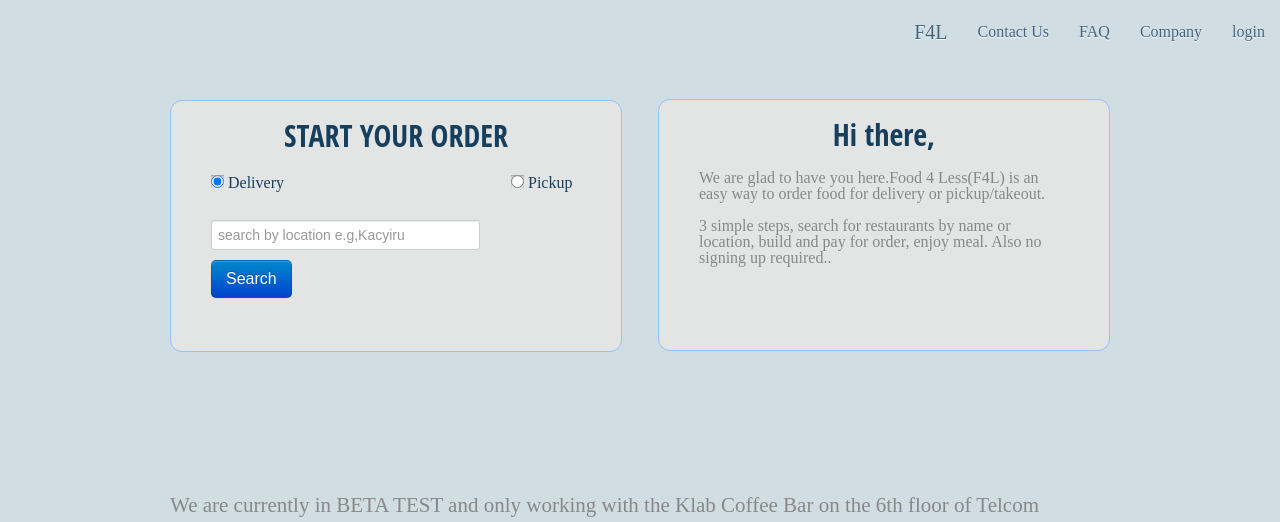
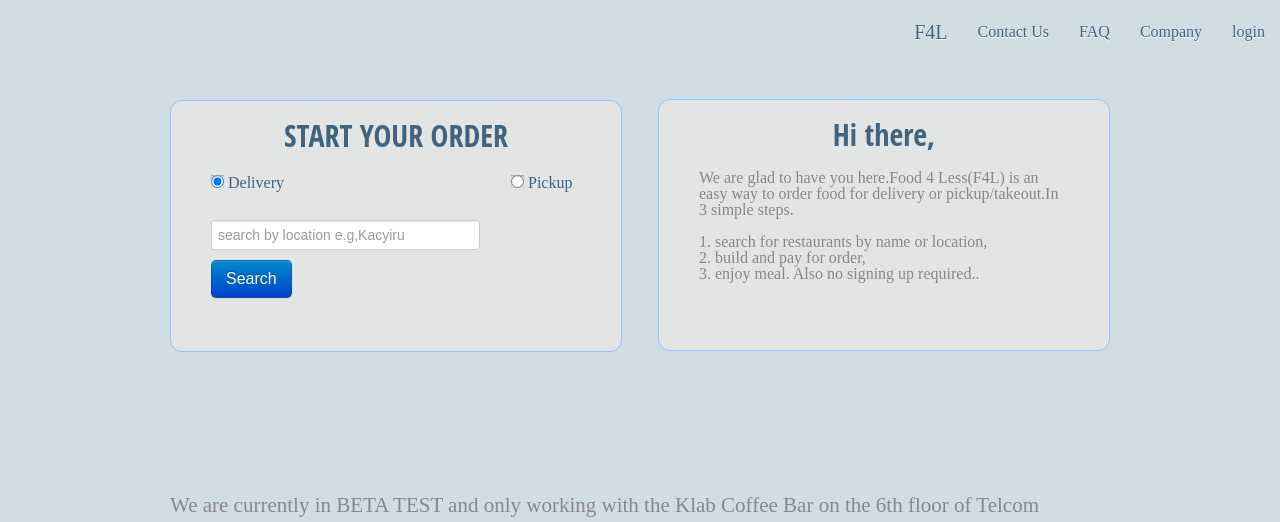
Before and after one commit to kLabRW/foodcourt, a Django app: template templates/public/home.html in a window 1280 px wide. Shown: the part 20-542 px from the top of the page. Run offline with Django 3.2, Linux system fonts and the light colour scheme; the template is opened without the code that fills it, so the values that code supplies are empty; parts of the project's set-up code (start-up, migrations or seed data) failed here and were passed over; some libraries are stand-ins or nearby versions.

Commit message:
more fixes

```diff
--- a/live/static/maincss/impress.css
+++ b/live/static/maincss/impress.css
@@ -135,7 +135,7 @@
 }
 .searchbox .headin{
 	-moz-user-select: none;
-	color: #163F5E;
+	color: #40637f;
 	font-family: 'Open sans condensed',sans-serif;
 	font-size: 30px;
 	font-weight: bold;
--- a/live/static/maincss/impression.css
+++ b/live/static/maincss/impression.css
@@ -59,4 +59,5 @@ nav li:last-child a{ background: none; }
 .wording{
 	color:#888888;
 
+
 }
--- a/orders/views.py
+++ b/orders/views.py
@@ -33,7 +33,7 @@ class OrderCRUDL(SmartCRUDL):
 
 	class List(SmartListView):
 		fields = ('date','status','billing_name','mobile','billing_address','billing_city','restaurant.restaurant_name','restaurant.service_type')
-		search_fields = ('date',)
+		search_fields = ('status',)
 
 
 		def get_queryset(self,*args,**kwargs):
--- a/settings.py
+++ b/settings.py
@@ -238,7 +238,7 @@ SESSION_ENGINE = 'django.contrib.sessions.backends.cached_db'
 #Age of cookie, in seconds(default: 2 weeks).
 SESION_COOKIE_AGE = 60 * 60 *24 * 7 * 2
 #whether a user's session expires when they close the web browser is closed
-SESSION_EXPIRE_AT_BROWSER_CLOSE = False
+SESSION_EXPIRE_AT_BROWSER_CLOSE = True
 #whether the session cookie should be secure(https:// only)
 SESSION_COOKIE_SECURE = False
 
--- a/static/maincss/impress.css
+++ b/static/maincss/impress.css
@@ -135,7 +135,7 @@
 }
 .searchbox .headin{
 	-moz-user-select: none;
-	color: #163F5E;
+	color: #40637f;
 	font-family: 'Open sans condensed',sans-serif;
 	font-size: 30px;
 	font-weight: bold;
--- a/static/maincss/impression.css
+++ b/static/maincss/impression.css
@@ -59,4 +59,5 @@ nav li:last-child a{ background: none; }
 .wording{
 	color:#888888;
 
+
 }
--- a/templates/checkout/checkout.html
+++ b/templates/checkout/checkout.html
@@ -10,7 +10,7 @@
 {% endif %}
 <br />
 <div>
- <p class="text-center" style="color: #40637f;">Making Payments to F4L</p>
+ <p class="lead" style="color: #40637f;">Making Payments to F4L</p>
  <br />
  <p class="wording">F4L accepts payments through MTN mobile money and Tigo cash Services.More services coming up</p>
  <br />
--- a/templates/public/home.html
+++ b/templates/public/home.html
@@ -7,11 +7,11 @@
   <form style="position: absolute;" method="get" action="{% url search %}">
  <div class="radio-button">
   <ul>
-   <li id="DeliveryOption" style="float: left; color: #163F5E;
+   <li id="DeliveryOption" style="float: left; color: #40637f;
    ;">
     <input id="DelivrySelectionOption" type="radio" checked="checked" value="D" name="deliveryType" /> Delivery
    </li>
-   <li id="PickupOption" style="color: #163F5E; margin-left: 300px;">
+   <li id="PickupOption" style="color: #40637f; margin-left: 300px;">
     <input id="PickupOptionSelection" class="" type="radio" value="P" name="deliveryType" /> Pickup
    </li>
   </ul>
@@ -28,7 +28,7 @@
  </div>
  <div id="message-box" class="frontbox searchbox">
   <h2 class="headin"> Hi there, </h2>
-  <p style="color:#888888; padding-right: 40px;padding-left: 40px;">We are glad to have you here.Food 4 Less(F4L) is an easy way to order food for delivery or pickup/takeout.<br /><br />3 simple steps, search for restaurants by name or location, build and pay for order, enjoy meal. Also no signing up required..</p>
+  <p style="color:#888888; font-size: 16px; padding-right: 40px;padding-left: 40px;">We are glad to have you here.Food 4 Less(F4L) is an easy way to order food for delivery or pickup/takeout.In 3 simple steps.<br /><br/>1. search for restaurants by name or location, <br />2. build and pay for order, <br />3. enjoy meal. Also no signing up required..</p>
  </div>
 </div>
 <div>
```
